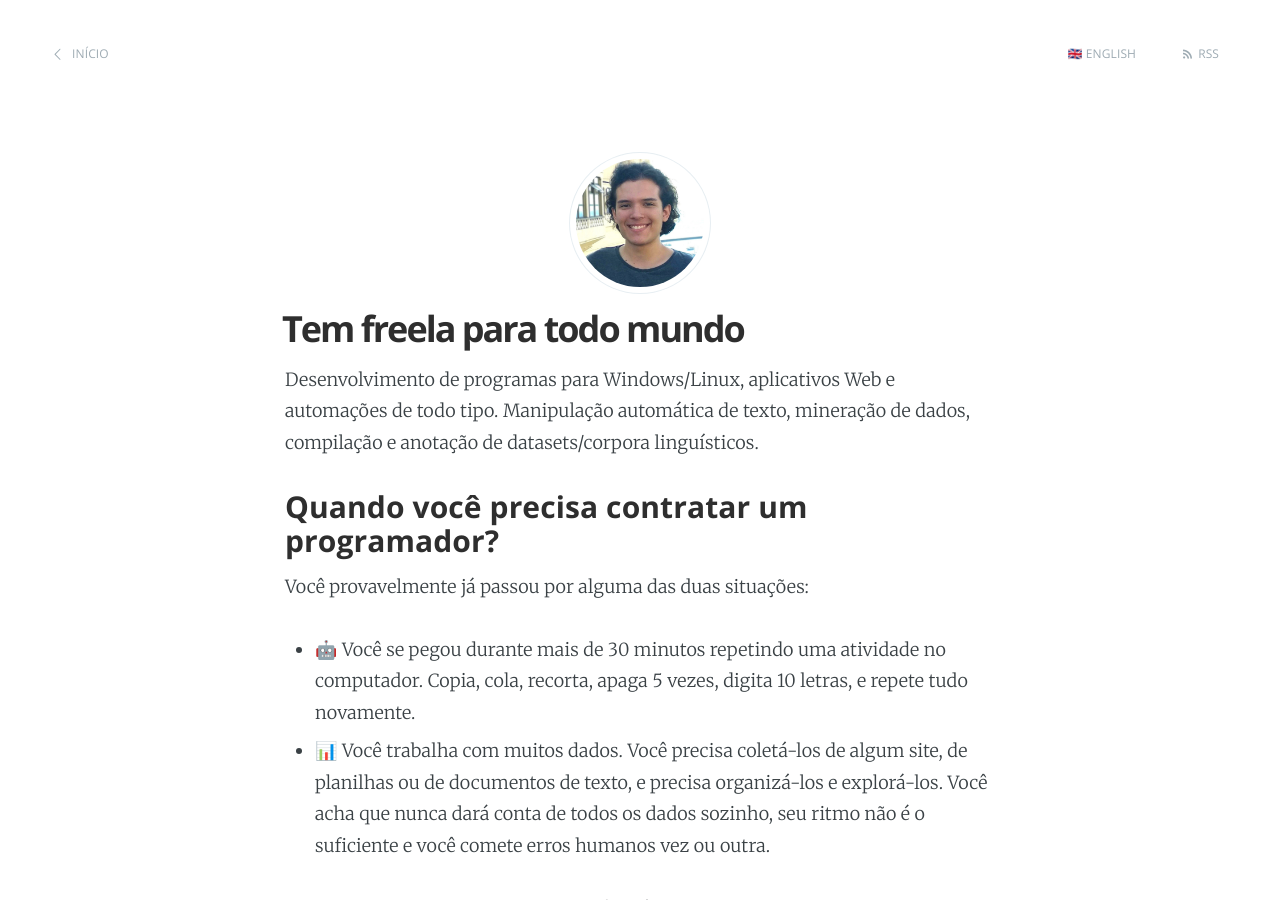
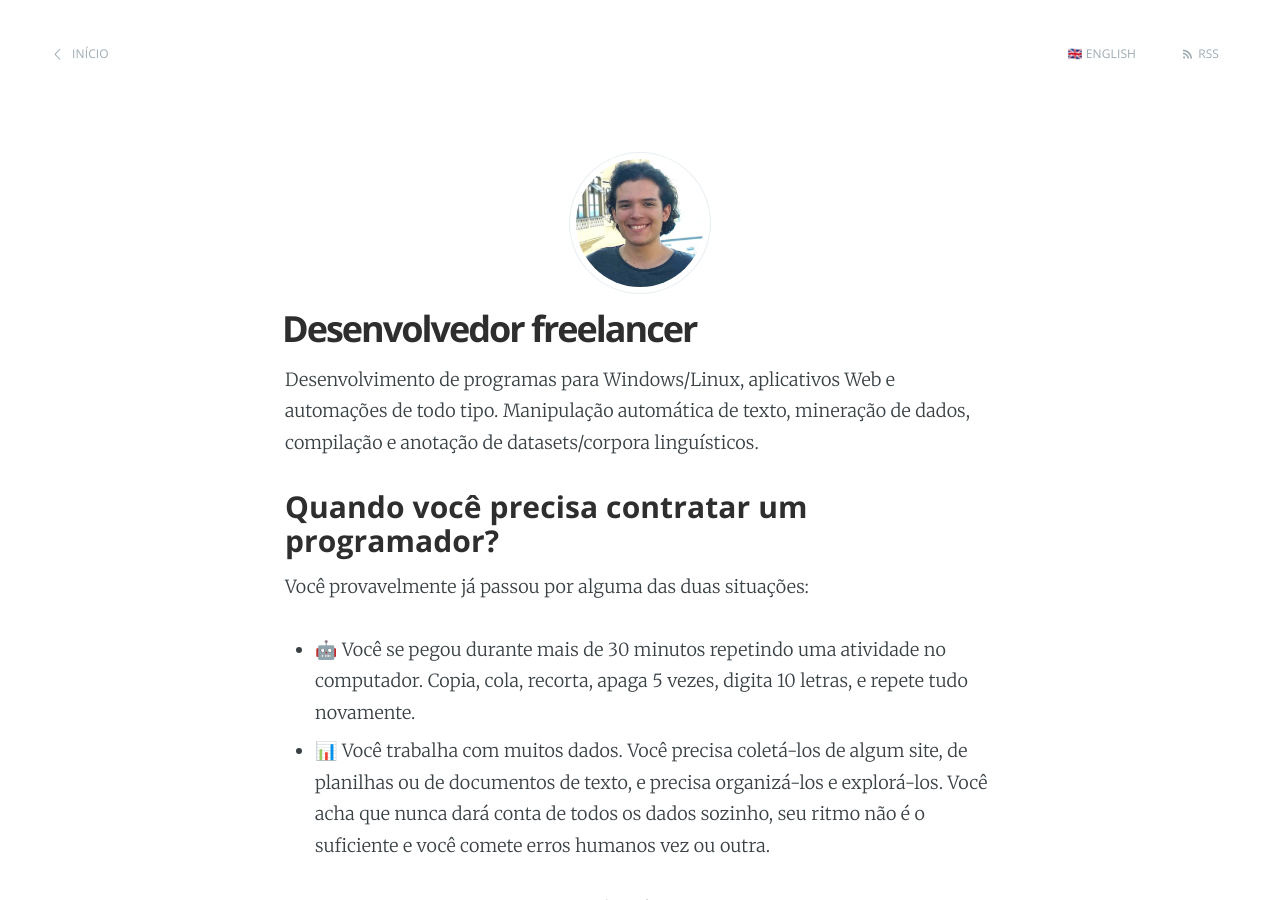
Before and after one commit to alvelvis/alvelvis.github.io, a Jekyll site: the page built from freela.md, in a window 1280 px wide and 900 px high. Built offline with Jekyll 4.4.1, drawn with Linux system fonts in a browser that asks for light colours.

Commit message:
new post

```diff
--- a/_layouts/default.html
+++ b/_layouts/default.html
@@ -13,7 +13,7 @@
       <meta name="og:image" content="{{page.cover}}" />
     {% else %}
     <meta name="twitter:card" content="summary" />
-      <meta name="og:image" content="{{'/assets/images/profile3.jpg' | relative_url}}" />
+      <meta name="og:image" content="{{site.picture | relative_url}}" />
     {% endif %}
 
     <meta name="HandheldFriendly" content="True" />
--- a/freela.md
+++ b/freela.md
@@ -1,6 +1,6 @@
 ---
 layout: page
-title: Tem freela para todo mundo
+title: Desenvolvedor freelancer
 ---
 
 Desenvolvimento de programas para Windows/Linux, aplicativos Web e automações de todo tipo. Manipulação automática de texto, mineração de dados, compilação e anotação de datasets/corpora linguísticos.
```
